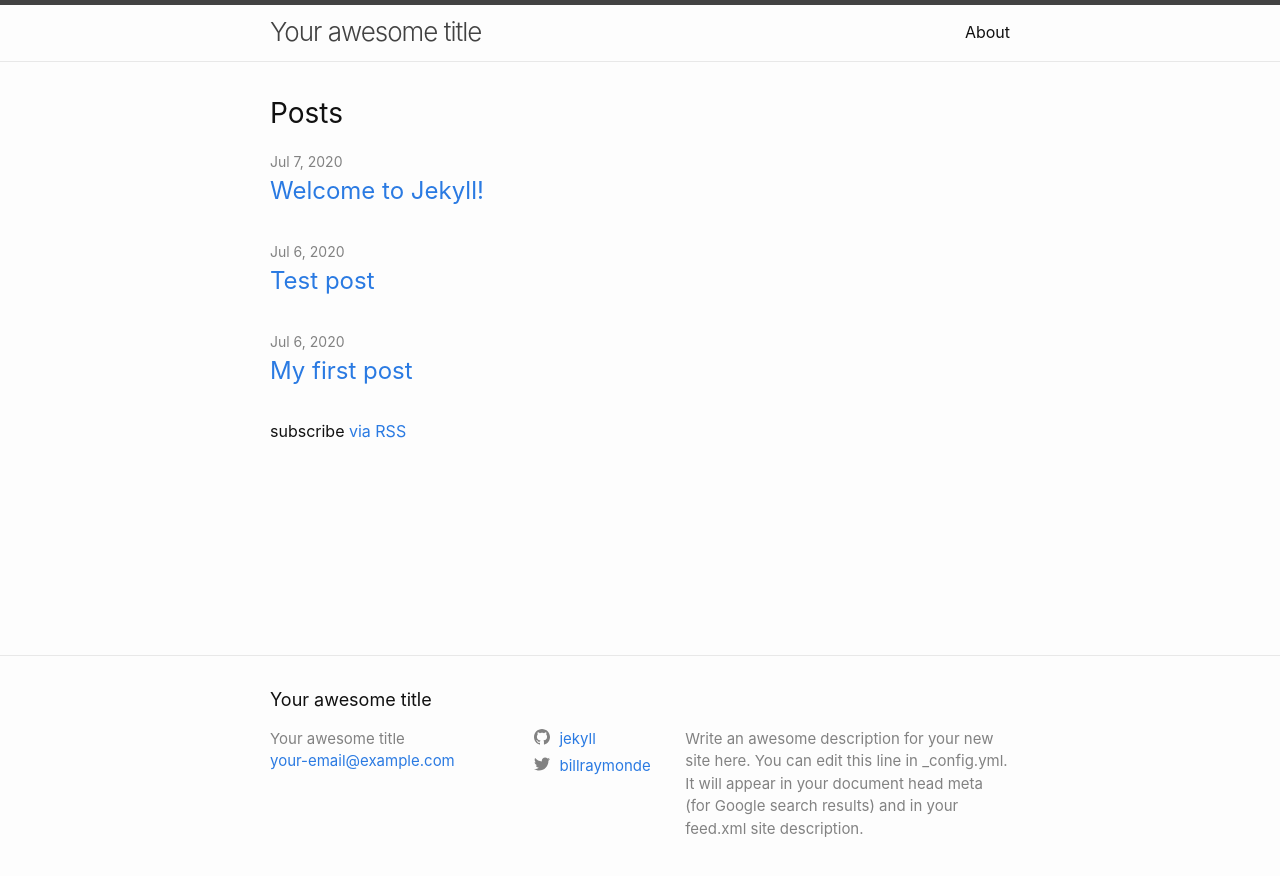
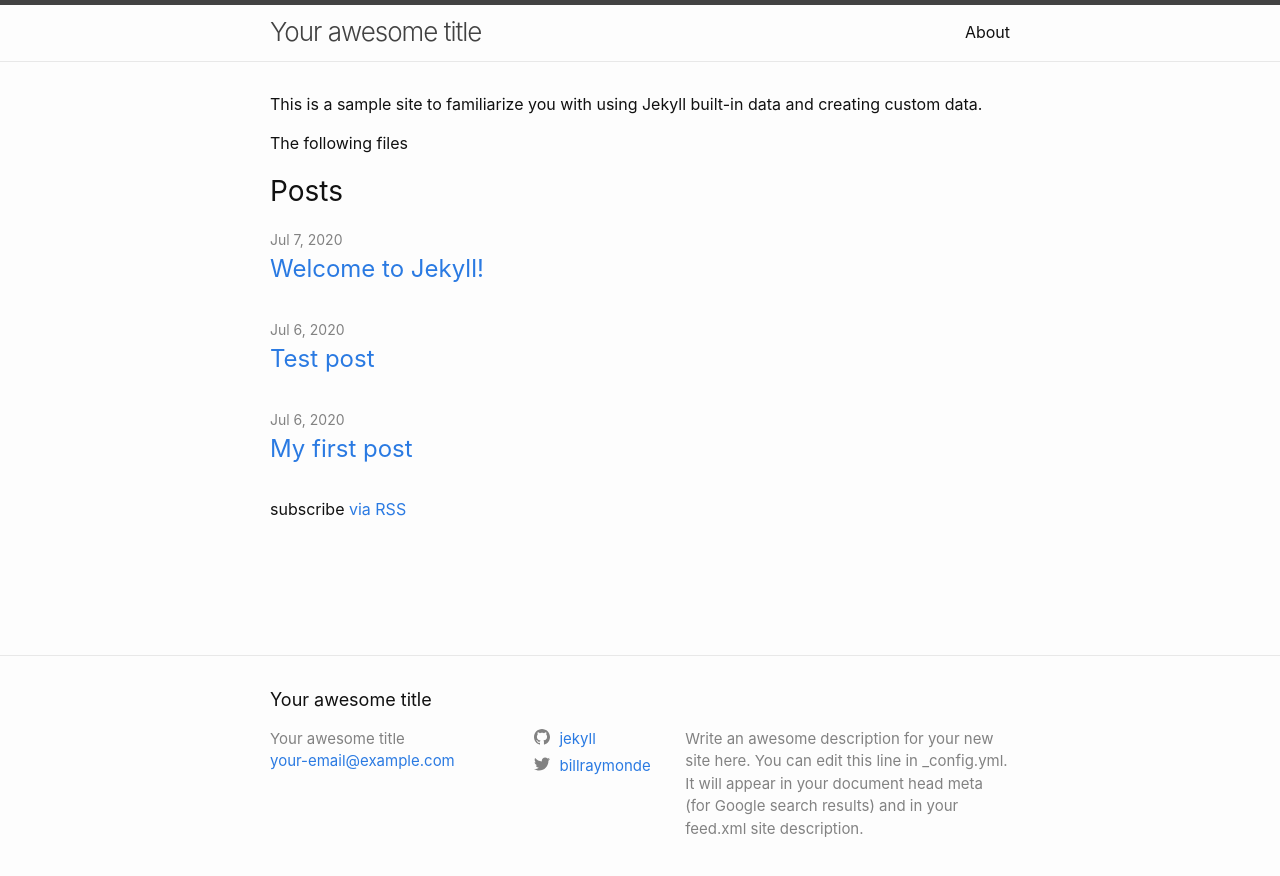
Before and after one commit to JackieGable/jekyll-data-example, a Jekyll site: the page built from index.markdown, in a window 1280 px wide. Shown: the top 876 px of the page. Built offline with Jekyll 4.4.1, drawn with Linux system fonts in a browser that asks for light colours.

Commit message:
first commit

```diff
--- a/index.markdown
+++ b/index.markdown
@@ -4,3 +4,6 @@
 
 layout: home
 ---
+This is a sample site to familiarize you with using Jekyll built-in data and creating custom data.
+
+The following files
```
Also changed, not shown: 15 other files.
